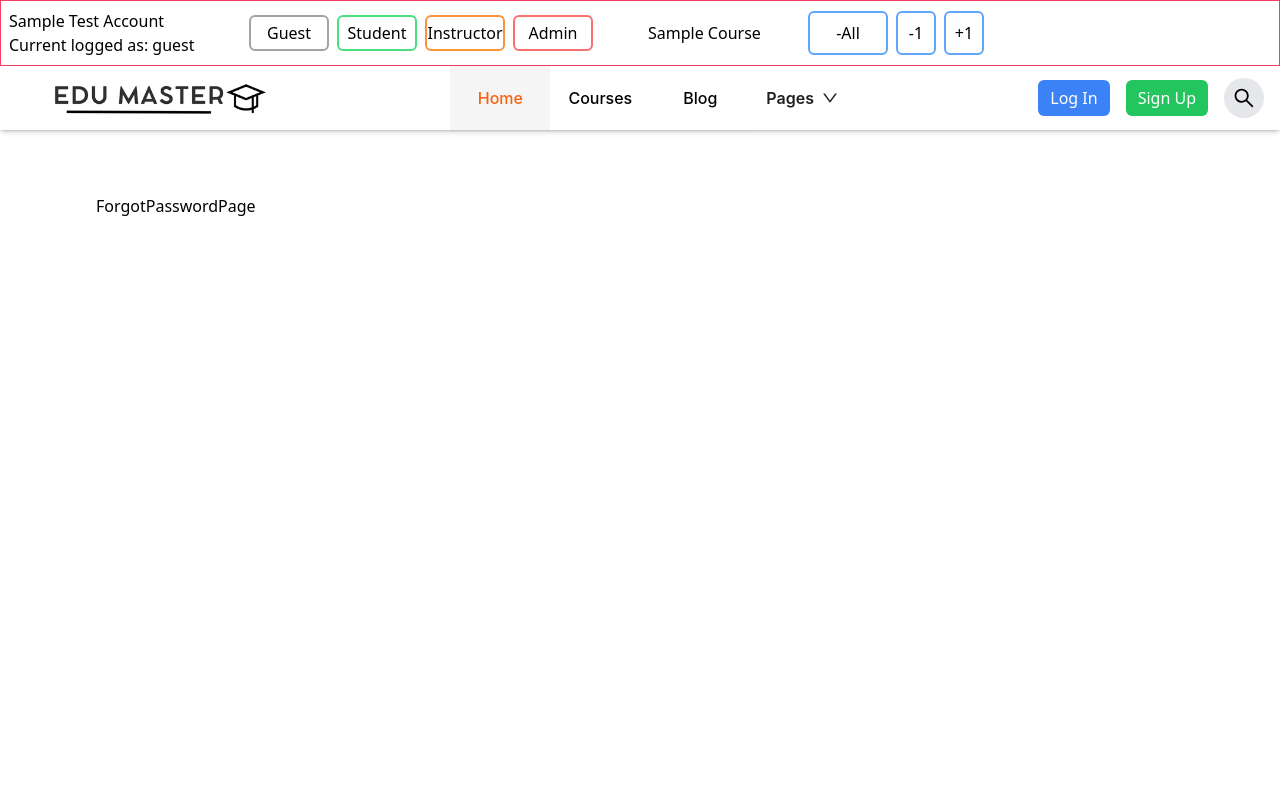
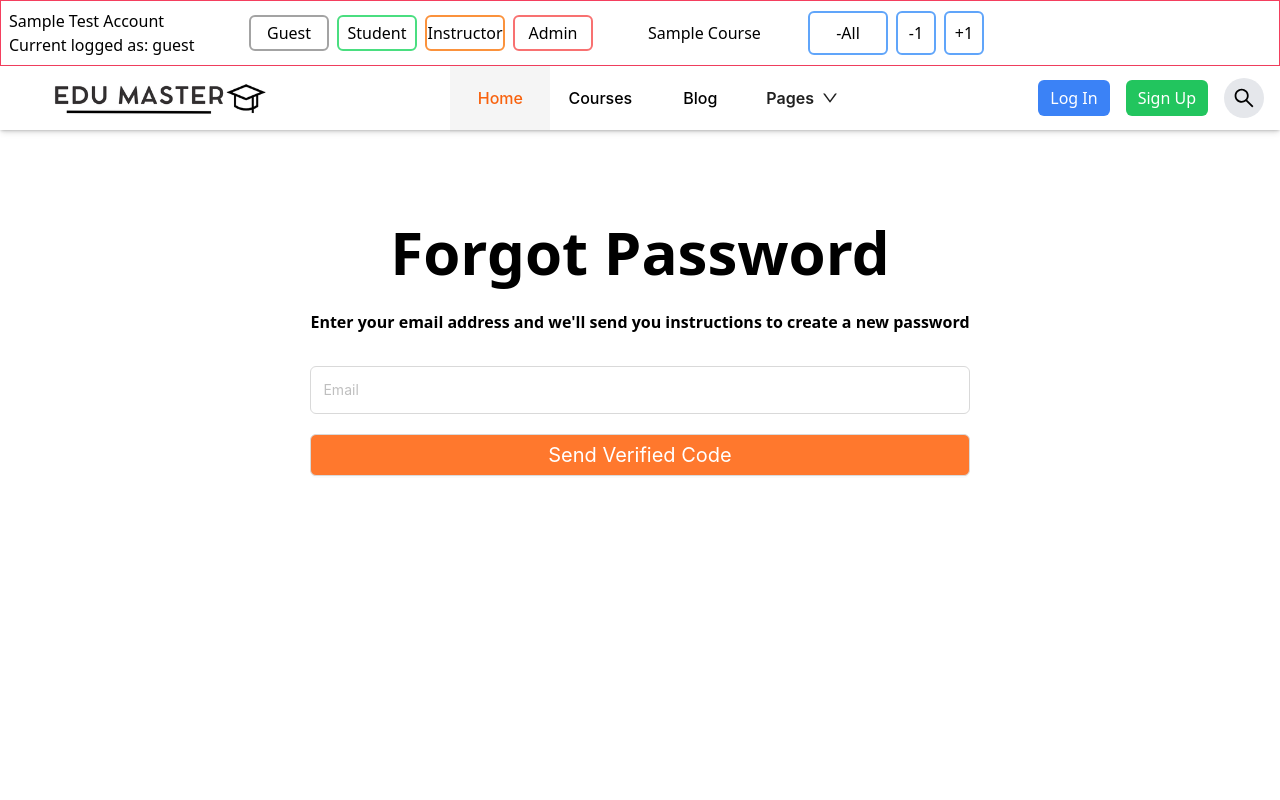
Before and after one commit to TEAM03-OJTPASSED/EduMaster_FinalProject_Team03_React12, a React (Vite) app: page /forgot-password in a window 1280 px wide. Shown: the top 800 px of the page. Built offline with nearby package versions, Linux system fonts and the light colour scheme.

Commit message:
update api request login/sigup and build a Alert components

```diff
--- a/src/App.tsx
+++ b/src/App.tsx
@@ -11,7 +11,7 @@ import ContactPage from "./pages/Contactpage";
 import FAQsPage from "./pages/FAQspage";
 import ErrorPage from "./pages/Errorpage";
 import CourseDetailPage from "./pages/CourseDetailpage";
-import ForgotPasswordPage from "./pages/ForgotPasswordpage";
+import ForgotPasswordPage from "./pages/AuthPage/ForgotPasswordpage";
 import AdminPage from "./pages/Dashboard/Adminpage";
 import InstructorPage from "./pages/Dashboard/Instructorpage";
 import StudentPage from "./pages/Dashboard/Studentpage";
--- /dev/null
+++ b/src/components/Notification.tsx
@@ -0,0 +1,17 @@
+import React from "react";
+import { Alert, AlertProps } from "antd";
+
+type AlertType = {
+  message?: AlertProps["message"];
+  type?: AlertProps["type"];
+  showIcon?: AlertProps["showIcon"];
+  closable?: AlertProps["closable"];
+  action?: AlertProps["action"];
+  className?: string;
+};
+
+const Notification: React.FC<AlertType> = (props) => {
+  return <Alert {...props} />;
+};
+
+export default Notification;
--- /dev/null
+++ b/src/pages/AuthPage/ForgotPasswordpage.tsx
@@ -0,0 +1,29 @@
+import { Input, Button } from "antd";
+import "./forgotpass.css";
+const ForgotPasswordPage = () => {
+  //viet api kiem tra email ton tai neu duoc thi hien lem modal nhap ma otp va password moi
+
+  //
+
+  return (
+    <div className="flex justify-center items-center">
+      <div>
+        <h1 className="text-center text-2xl font-extrabold my-4 md:text-4xl lg:text-6xl lg:font-bold lg:my-7">
+          Forgot Password
+        </h1>
+        <p className="text-center font-bold mb-4 md:mb-8">
+          Enter your email address and we'll send you instructions to create a
+          new password
+        </p>
+        <Input className="mb-5 p-3" placeholder="Email"  />
+        <div>
+          <Button className="w-full bg-[#FF782D] text-xl text-white py-5">
+            Send Verified Code
+          </Button>
+        </div>
+      </div>
+    </div>
+  );
+};
+
+export default ForgotPasswordPage;
--- a/src/pages/AuthPage/Loginpage.tsx
+++ b/src/pages/AuthPage/Loginpage.tsx
@@ -16,6 +16,7 @@ const onFinish: FormProps<LoginProps>["onFinish"] = (values) => {
 };
 
 const Loginpage = () => {
+
   return (
     <div className="w-full  lg:flex lg:h-[35rem] lg:flex-row">
       {/* BACKGROUND */}
@@ -58,8 +59,7 @@ const Loginpage = () => {
               <Checkbox>Remember password</Checkbox>
             </Form.Item>
             <div className="min-h-8 flex mt-1 underline px-1">
-
-            <NavLink to={"/forgot-password"}>Forgot password</NavLink>
+              <NavLink to={"/forgot-password"}>Forgot password</NavLink>
             </div>
           </div>
           {/* login */}
--- a/src/pages/AuthPage/WrapAuthPage.tsx
+++ /dev/null
@@ -1,9 +0,0 @@
-import React from 'react'
-
-const WrapAuthPage = () => {
-  return (
-    <div>WrapAuthPage</div>
-  )
-}
-
-export default WrapAuthPage
--- a/src/pages/AuthPage/authApiRequest.ts
+++ b/src/pages/AuthPage/authApiRequest.ts
@@ -6,6 +6,9 @@ import {
   registerError,
   registerStart,
   registerSuccess,
+  forgotStart,
+  forgotError,
+  forgotSuccess,
 } from "./authSlice";
 const URL_BASE_API = "http://localhost:8080";
 import { RegisterType } from "./SignUppage";
@@ -45,6 +48,17 @@ const authApiRequest = {
       dispatch(registerError());
     }
   },
+  verifyEmailExisted: async (dispatch:AppDispatch,email: string) => {
+    dispatch(forgotStart())
+    try {
+      const res =  await axios.post(`${URL_BASE_API}/forgot-password`, email)
+      const {data} = res
+      dispatch(forgotSuccess(data))
+    } catch (error) {
+      dispatch(forgotError())
+      console.log(error);
+    }
+  },
 };
 
-export default authApiRequest
+export default authApiRequest;
--- a/src/pages/AuthPage/authSlice.ts
+++ b/src/pages/AuthPage/authSlice.ts
@@ -1,11 +1,9 @@
 import { createSlice } from "@reduxjs/toolkit";
-
 //
 type UserType = {
   username: string;
-//   password: string;
   email: string;
-  accessToken:string
+  accessToken: string;
 };
 
 interface AuthType {
@@ -20,6 +18,11 @@ interface AuthType {
     isError?: boolean;
     isSuccess?: boolean;
   };
+  forgot_password: {
+    isFetching?: boolean;
+    isError?: boolean;
+    isSuccess?: boolean;
+  };
 }
 const initialState: AuthType = {
   login: {
@@ -29,6 +32,11 @@ const initialState: AuthType = {
     isError: false,
   },
   register: {
+    isFetching: false,
+    isError: false,
+    isSuccess: true,
+  },
+  forgot_password: {
     isFetching: false,
     isError: false,
     isSuccess: true,
@@ -55,15 +63,35 @@ const authSlice = createSlice({
     },
     registerSuccess: (state) => {
       state.register.isFetching = false;
-
       state.register.isSuccess = true;
     },
     registerError: (state) => {
       state.register.isError = true;
       state.register.isFetching = false;
     },
+    forgotStart: (state) => {
+      state.login.isFetching = true;
+    },
+    forgotSuccess: (state) => {
+      state.login.isFetching = false;
+      state.login.isAuthenticated = true;
+    },
+    forgotError: (state) => {
+      state.login.isError = true;
+      state.login.isFetching = false;
+    },
   },
 });
 
 export default authSlice.reducer;
-export const {registerStart,registerSuccess,registerError,loginStart, loginSuccess, loginError } = authSlice.actions;
+export const {
+  registerStart,
+  registerSuccess,
+  registerError,
+  loginStart,
+  loginSuccess,
+  loginError,
+  forgotStart,
+  forgotSuccess,
+  forgotError
+} = authSlice.actions;
--- /dev/null
+++ b/src/pages/AuthPage/forgotpass.css
@@ -0,0 +1,3 @@
+.forgot-background {
+    background: linear-gradient(117deg, rgba(74,71,124,1) 0%, rgba(212,127,21,1) 0%, rgba(217,191,68,1) 50%, rgba(238,199,39,1) 80%);
+}
--- a/src/pages/ForgotPasswordpage.tsx
+++ /dev/null
@@ -1,5 +0,0 @@
-const ForgotPasswordPage = () => {
-  return <div>ForgotPasswordPage</div>;
-};
-
-export default ForgotPasswordPage;
```
